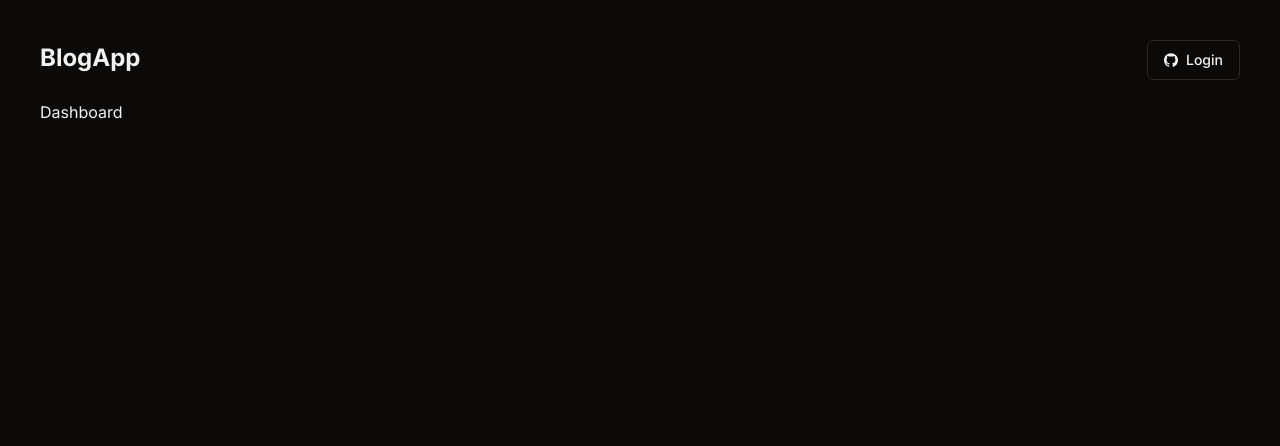
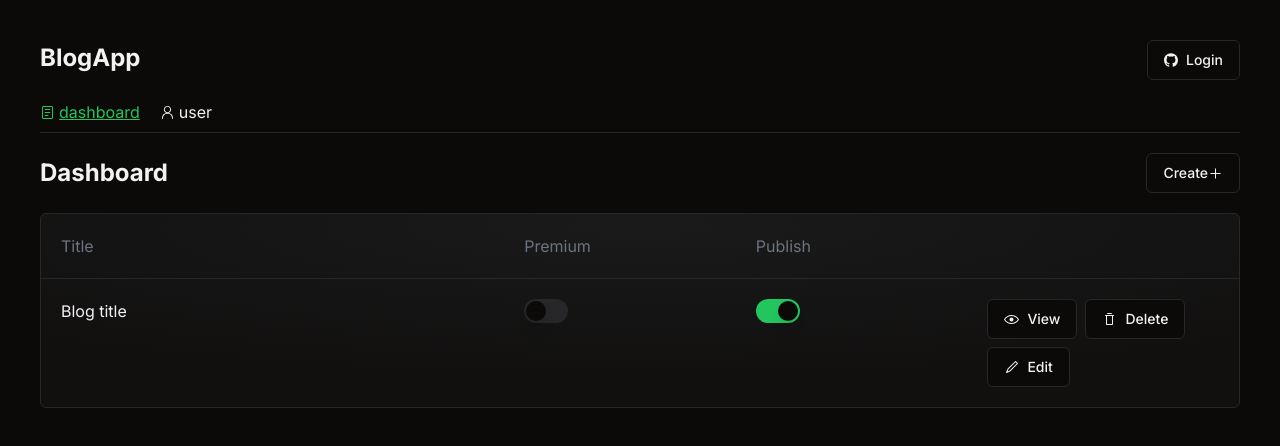
Before and after one commit to WebKBS/next14-blog, a Next.js app: page /dashboard in a window 1280 px wide. Shown: the top 446 px of the page. Built offline with nearby package versions, Linux system fonts and the light colour scheme; no server answers.

Commit message:
dashboard ui 만들기

```diff
--- /dev/null
+++ b/app/dashboard/blog/create/page.tsx
@@ -0,0 +1,3 @@
+export default function BlogCreatePage() {
+  return <div>page</div>;
+}
--- /dev/null
+++ b/app/dashboard/components/BlogTable.tsx
@@ -0,0 +1,42 @@
+import { Button } from '@/components/ui/button';
+import { Switch } from '@/components/ui/switch';
+import { EyeOpenIcon, Pencil1Icon, TrashIcon } from '@radix-ui/react-icons';
+
+export default function BlogTable() {
+  return (
+    <div className="overflow-x-auto">
+      <div className="border bg-gradient-dark rounded-md w-[900px] md:w-full">
+        <div className="grid grid-cols-5 p-5 text-gray-500 border-b">
+          <h1 className="col-span-2">Title</h1>
+          <h1>Premium</h1>
+          <h1>Publish</h1>
+        </div>
+        <div className="grid grid-cols-5 p-5">
+          <h1 className="col-span-2">Blog title</h1>
+          <Switch checked={false} />
+          <Switch checked={true} />
+          <Actions />
+        </div>
+      </div>
+    </div>
+  );
+}
+
+const Actions = () => {
+  return (
+    <div className="flex items-center gap-2 flex-wrap">
+      <Button variant="outline" className="flex items-center gap-2">
+        <EyeOpenIcon />
+        View
+      </Button>
+      <Button variant="outline" className="flex items-center gap-2">
+        <TrashIcon />
+        Delete
+      </Button>
+      <Button variant="outline" className="flex items-center gap-2">
+        <Pencil1Icon />
+        Edit
+      </Button>
+    </div>
+  );
+};
--- /dev/null
+++ b/app/dashboard/components/Navlinks.tsx
@@ -0,0 +1,41 @@
+'use client';
+import { cn } from '@/lib/utils';
+import { PersonIcon, ReaderIcon } from '@radix-ui/react-icons';
+import Link from 'next/link';
+import { usePathname } from 'next/navigation';
+
+export default function Navlinks() {
+  const pathname = usePathname();
+
+  const links = [
+    {
+      href: '/dashboard',
+      text: 'dashboard',
+      Icon: ReaderIcon,
+    },
+    {
+      href: '/dashboard/user',
+      text: 'user',
+      Icon: PersonIcon,
+    },
+  ];
+  return (
+    <div className="flex items-center gap-5 border-b pb-2">
+      {links.map(({ href, text, Icon }, index) => {
+        return (
+          <Link
+            key={index}
+            href={href}
+            className={cn(
+              'flex items-center gap-1 hover:underline transition-all',
+              pathname === href ? 'text-green-500 underline' : ''
+            )}
+          >
+            <Icon />
+            {text}
+          </Link>
+        );
+      })}
+    </div>
+  );
+}
--- /dev/null
+++ b/app/dashboard/layout.tsx
@@ -0,0 +1,10 @@
+import Navlinks from './components/Navlinks';
+
+export default function layout({ children }: { children: React.ReactNode }) {
+  return (
+    <div className="space-y-5">
+      <Navlinks />
+      {children}
+    </div>
+  );
+}
--- a/app/dashboard/page.tsx
+++ b/app/dashboard/page.tsx
@@ -1,7 +1,20 @@
+import { Button } from '@/components/ui/button';
+import { PlusIcon } from '@radix-ui/react-icons';
+import Link from 'next/link';
+import BlogTable from './components/BlogTable';
+
 export default function Dashboard() {
   return (
-    <div>
-      <h1>Dashboard</h1>
+    <div className="space-y-5">
+      <div className="flex items-center justify-between">
+        <h1 className="text-2xl font-bold">Dashboard</h1>
+        <Link href="/dashboard/blog/create">
+          <Button variant="outline">
+            Create <PlusIcon />
+          </Button>
+        </Link>
+      </div>
+      <BlogTable />
     </div>
   );
 }
--- /dev/null
+++ b/app/dashboard/user/page.tsx
@@ -0,0 +1,3 @@
+export default function UserPage() {
+  return <div>page</div>;
+}
--- /dev/null
+++ b/components/ui/switch.tsx
@@ -0,0 +1,29 @@
+"use client"
+
+import * as React from "react"
+import * as SwitchPrimitives from "@radix-ui/react-switch"
+
+import { cn } from "@/lib/utils"
+
+const Switch = React.forwardRef<
+  React.ElementRef<typeof SwitchPrimitives.Root>,
+  React.ComponentPropsWithoutRef<typeof SwitchPrimitives.Root>
+>(({ className, ...props }, ref) => (
+  <SwitchPrimitives.Root
+    className={cn(
+      "peer inline-flex h-6 w-11 shrink-0 cursor-pointer items-center rounded-full border-2 border-transparent transition-colors focus-visible:outline-none focus-visible:ring-2 focus-visible:ring-ring focus-visible:ring-offset-2 focus-visible:ring-offset-background disabled:cursor-not-allowed disabled:opacity-50 data-[state=checked]:bg-primary data-[state=unchecked]:bg-input",
+      className
+    )}
+    {...props}
+    ref={ref}
+  >
+    <SwitchPrimitives.Thumb
+      className={cn(
+        "pointer-events-none block h-5 w-5 rounded-full bg-background shadow-lg ring-0 transition-transform data-[state=checked]:translate-x-5 data-[state=unchecked]:translate-x-0"
+      )}
+    />
+  </SwitchPrimitives.Root>
+))
+Switch.displayName = SwitchPrimitives.Root.displayName
+
+export { Switch }
--- a/package.json
+++ b/package.json
@@ -12,6 +12,7 @@
     "@radix-ui/react-icons": "^1.3.0",
     "@radix-ui/react-popover": "^1.0.7",
     "@radix-ui/react-slot": "^1.0.2",
+    "@radix-ui/react-switch": "^1.0.3",
     "@supabase/ssr": "^0.0.10",
     "@supabase/supabase-js": "^2.39.1",
     "class-variance-authority": "^0.7.0",
--- a/tailwind.config.ts
+++ b/tailwind.config.ts
@@ -1,80 +1,88 @@
-import type { Config } from "tailwindcss"
+import type { Config } from 'tailwindcss';
 
 const config = {
-  darkMode: ["class"],
+  darkMode: ['class'],
   content: [
     './pages/**/*.{ts,tsx}',
     './components/**/*.{ts,tsx}',
     './app/**/*.{ts,tsx}',
     './src/**/*.{ts,tsx}',
-	],
-  prefix: "",
+  ],
+  prefix: '',
   theme: {
     container: {
       center: true,
-      padding: "2rem",
+      padding: '2rem',
       screens: {
-        "2xl": "1400px",
+        '2xl': '1400px',
       },
     },
     extend: {
+      backgroundImage: {
+        'gradient-dark':
+          'radial-gradient(76.33% 76.59% at 50.15% 6.06%, #1a1a1a 0%, rgba(26, 26, 26, 0.38) 100%)',
+      },
+      height: {
+        '70vh': '70vh',
+      },
+
       colors: {
-        border: "hsl(var(--border))",
-        input: "hsl(var(--input))",
-        ring: "hsl(var(--ring))",
-        background: "hsl(var(--background))",
-        foreground: "hsl(var(--foreground))",
+        border: 'hsl(var(--border))',
+        input: 'hsl(var(--input))',
+        ring: 'hsl(var(--ring))',
+        background: 'hsl(var(--background))',
+        foreground: 'hsl(var(--foreground))',
         primary: {
-          DEFAULT: "hsl(var(--primary))",
-          foreground: "hsl(var(--primary-foreground))",
+          DEFAULT: 'hsl(var(--primary))',
+          foreground: 'hsl(var(--primary-foreground))',
         },
         secondary: {
-          DEFAULT: "hsl(var(--secondary))",
-          foreground: "hsl(var(--secondary-foreground))",
+          DEFAULT: 'hsl(var(--secondary))',
+          foreground: 'hsl(var(--secondary-foreground))',
         },
         destructive: {
-          DEFAULT: "hsl(var(--destructive))",
-          foreground: "hsl(var(--destructive-foreground))",
+          DEFAULT: 'hsl(var(--destructive))',
+          foreground: 'hsl(var(--destructive-foreground))',
         },
         muted: {
-          DEFAULT: "hsl(var(--muted))",
-          foreground: "hsl(var(--muted-foreground))",
+          DEFAULT: 'hsl(var(--muted))',
+          foreground: 'hsl(var(--muted-foreground))',
         },
         accent: {
-          DEFAULT: "hsl(var(--accent))",
-          foreground: "hsl(var(--accent-foreground))",
+          DEFAULT: 'hsl(var(--accent))',
+          foreground: 'hsl(var(--accent-foreground))',
         },
         popover: {
-          DEFAULT: "hsl(var(--popover))",
-          foreground: "hsl(var(--popover-foreground))",
+          DEFAULT: 'hsl(var(--popover))',
+          foreground: 'hsl(var(--popover-foreground))',
         },
         card: {
-          DEFAULT: "hsl(var(--card))",
-          foreground: "hsl(var(--card-foreground))",
+          DEFAULT: 'hsl(var(--card))',
+          foreground: 'hsl(var(--card-foreground))',
         },
       },
       borderRadius: {
-        lg: "var(--radius)",
-        md: "calc(var(--radius) - 2px)",
-        sm: "calc(var(--radius) - 4px)",
+        lg: 'var(--radius)',
+        md: 'calc(var(--radius) - 2px)',
+        sm: 'calc(var(--radius) - 4px)',
       },
       keyframes: {
-        "accordion-down": {
-          from: { height: "0" },
-          to: { height: "var(--radix-accordion-content-height)" },
+        'accordion-down': {
+          from: { height: '0' },
+          to: { height: 'var(--radix-accordion-content-height)' },
         },
-        "accordion-up": {
-          from: { height: "var(--radix-accordion-content-height)" },
-          to: { height: "0" },
+        'accordion-up': {
+          from: { height: 'var(--radix-accordion-content-height)' },
+          to: { height: '0' },
         },
       },
       animation: {
-        "accordion-down": "accordion-down 0.2s ease-out",
-        "accordion-up": "accordion-up 0.2s ease-out",
+        'accordion-down': 'accordion-down 0.2s ease-out',
+        'accordion-up': 'accordion-up 0.2s ease-out',
       },
     },
   },
-  plugins: [require("tailwindcss-animate")],
-} satisfies Config
+  plugins: [require('tailwindcss-animate')],
+} satisfies Config;
 
-export default config
+export default config;
```
Also changed, not shown: 1 other file (tests, documents, lock files or other folders).
